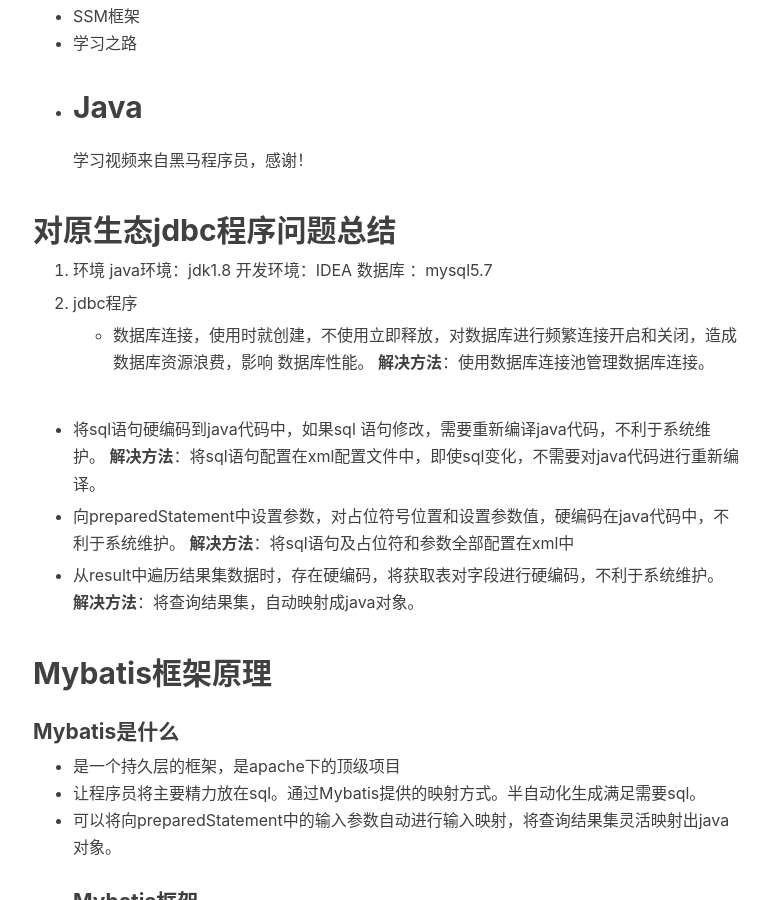
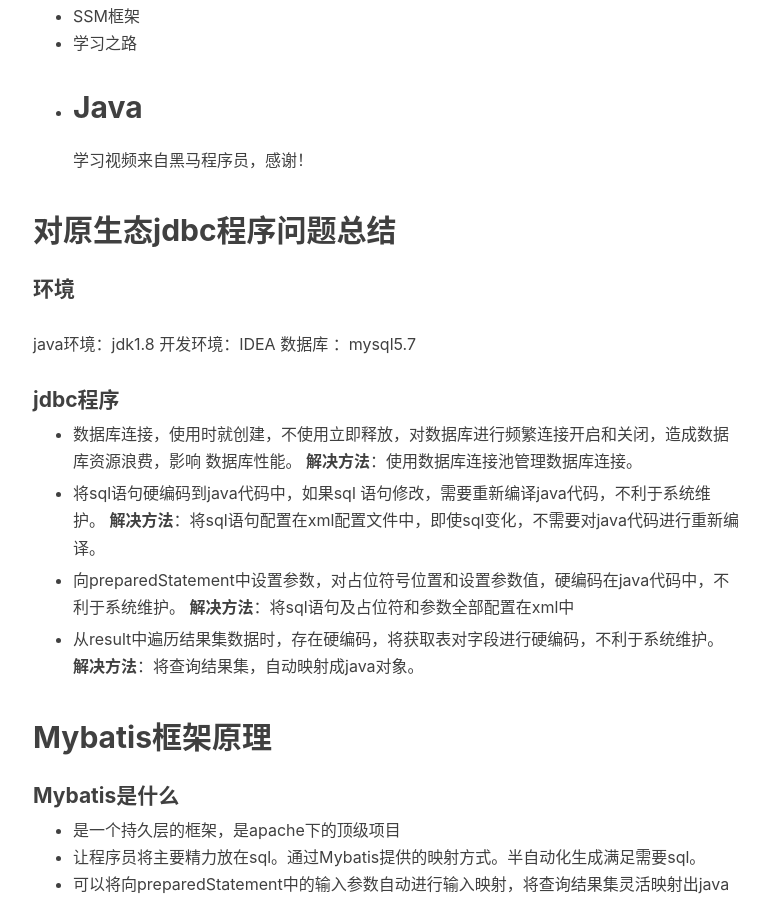
Before and after one commit to zhjcezh/zhjcezh.github.io, a Jekyll site: the page built from _posts/2019-4-10-Mybatis第一部分(待更新).md, in a window 1280 px wide and 900 px high, scrolled down 575 px. Shown: the whole window, without its empty margins (232-1001 px from the left). Built offline with Jekyll 4.4.1, drawn with Linux system fonts in a browser that asks for light colours; nearby versions of some CDN libraries; our own code applies the rules of GitHub Pages for plain Markdown files; comment, search, counter and statistics services are not loaded; part of the change alters nothing that is shown.

````diff
--- a/_posts/2019-4-10-Mybatis第一部分(待更新).md
+++ b/_posts/2019-4-10-Mybatis第一部分(待更新).md
@@ -15,12 +15,12 @@ tags:
 学习视频来自黑马程序员，感谢！
 
 ## 对原生态jdbc程序问题总结
-1. 环境
+#### 环境
 java环境：jdk1.8
 开发环境：IDEA
 数据库  ：mysql5.7
 
-2. jdbc程序
+####  jdbc程序
 * 数据库连接，使用时就创建，不使用立即释放，对数据库进行频繁连接开启和关闭，造成数据库资源浪费，影响 数据库性能。
 **解决方法**：使用数据库连接池管理数据库连接。
 
@@ -39,6 +39,7 @@ java环境：jdk1.8
 * 是一个持久层的框架，是apache下的顶级项目
 * 让程序员将主要精力放在sql。通过Mybatis提供的映射方式。半自动化生成满足需要sql。
 * 可以将向preparedStatement中的输入参数自动进行输入映射，将查询结果集灵活映射出java对象。
+
 #### Mybatis框架
 1. SqlMapConfig.xml(是Mybatis的全局配置文件)
     配置了数据项、事物等Mybatis运行环境
@@ -60,7 +61,7 @@ java环境：jdk1.8
 > * 删除用户
 > * 更新用户
 
-### 创建SqlMapConfig.xml与映射文件User.xml
+#### 创建SqlMapConfig.xml与映射文件User.xml
 SqlMapConfig.xml
 ```
 <?xml version="1.0" encoding="UTF-8" ?>
````
